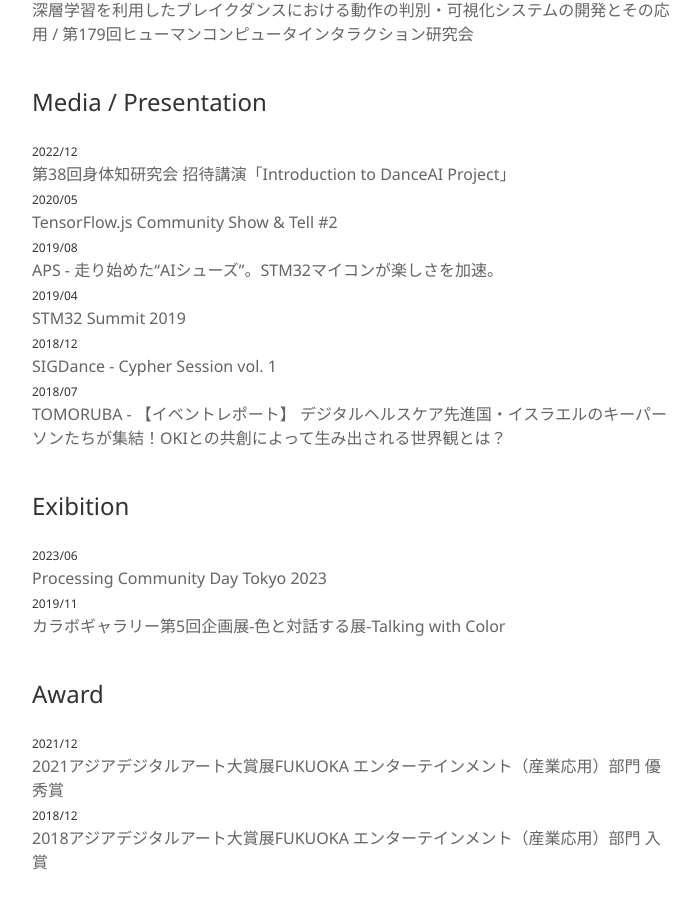
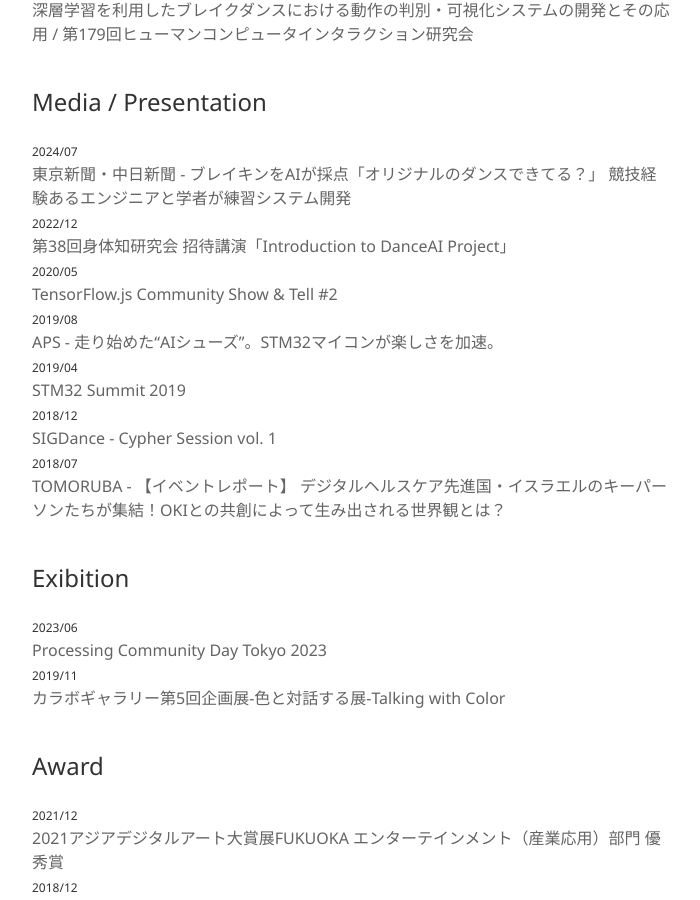
Before and after one commit to FollowTheDarkside/ftd-portfolio-nuxt3, a Nuxt app: page /info in a window 1280 px wide. Shown: the part 830-1730 px from the top of the page, without its empty margins (288-988 px from the left). Built offline with nearby package versions, Linux system fonts and the light colour scheme.

Commit message:
[update] add media info

```diff
--- a/pages/info/index.vue
+++ b/pages/info/index.vue
@@ -31,6 +31,8 @@
         </p>
         <h2 class="text-2xl mb-5">Media / Presentation</h2>
         <p class="mb-10">
+            <span class="date-text">2024/07</span><br>
+            <NuxtLink class="my-link" to="https://www.tokyo-np.co.jp/article/343471" target="_blank">東京新聞・中日新聞 - ブレイキンをAIが採点「オリジナルのダンスできてる？」 競技経験あるエンジニアと学者が練習システム開発</NuxtLink><br>
             <span class="date-text">2022/12</span><br>
             <NuxtLink class="my-link" to="http://www.sigskl.org/activity/pg146.html" target="_blank">第38回身体知研究会 招待講演「Introduction to DanceAI Project」</NuxtLink><br>
             <span class="date-text">2020/05</span><br>
```
